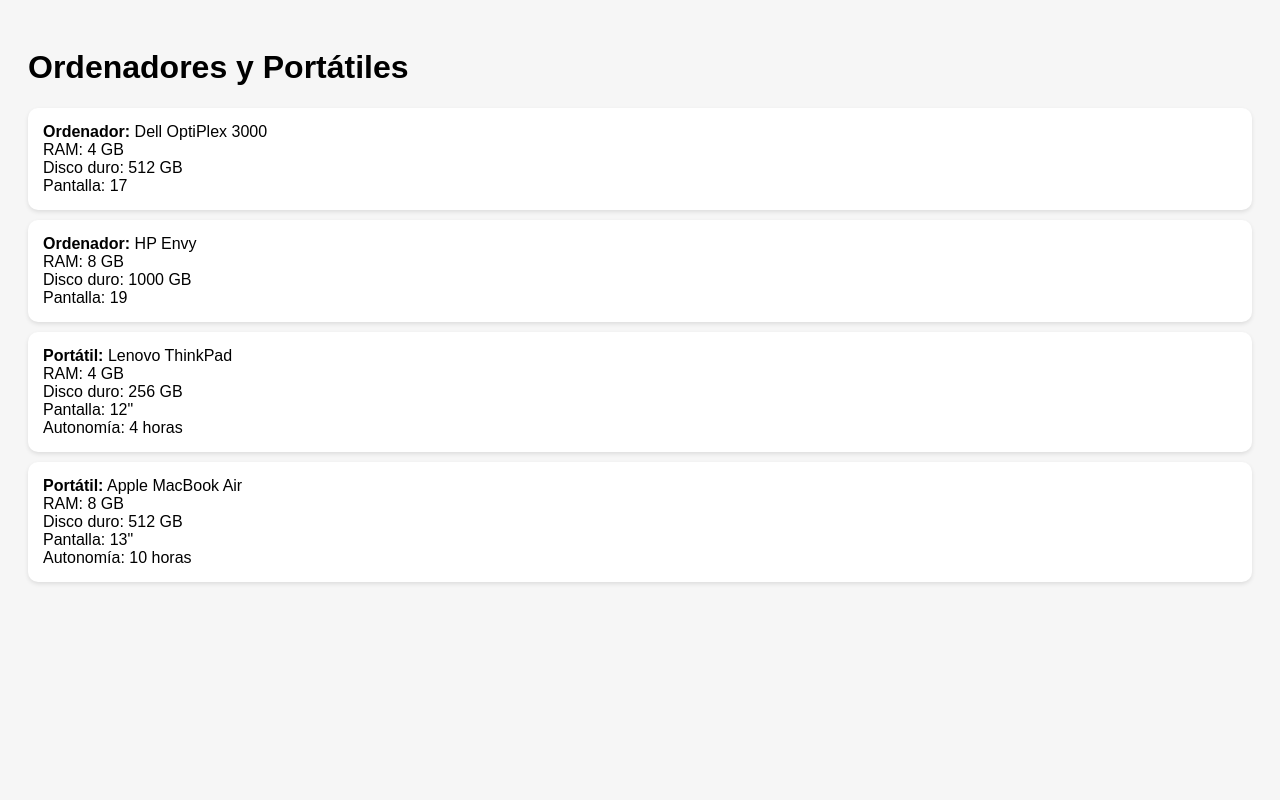
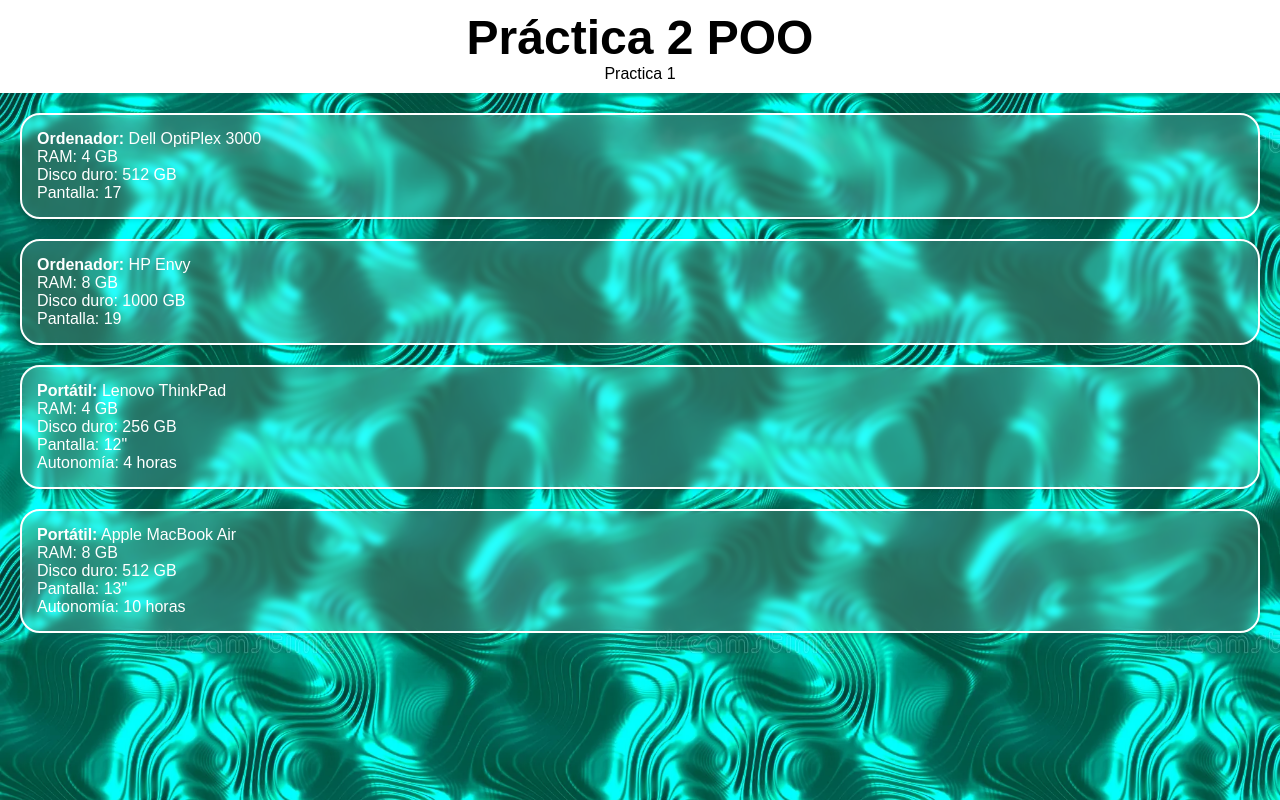
Before and after one commit to danidaug/entornoClienteDaniD, a plain HTML site: page PracticaPOO/index2.html in a window 1280 px wide. Drawn offline with Linux system fonts and the light colour scheme.

Commit message:
Practica POO

```diff
--- a/PracticaPOO/index2.html
+++ b/PracticaPOO/index2.html
@@ -1,83 +1,17 @@
 <!DOCTYPE html>
 <html lang="es">
 <head>
-<meta charset="UTF-8">
-<meta name="viewport" content="width=device-width, initial-scale=1.0">
-<title>Ordenadores y Portátiles</title>
-<style>
-  body {
-    font-family: Arial, sans-serif;
-    background: #f6f6f6;
-    padding: 20px;
-  }
-  .card {
-    background: white;
-    padding: 15px;
-    margin: 10px 0;
-    border-radius: 10px;
-    box-shadow: 0 2px 4px rgba(0,0,0,0.1);
-  }
-</style>
+    <meta charset="UTF-8">
+    <meta name="viewport" content="width=device-width, initial-scale=1.0">
+    <title>Ordenadores y Portátiles</title>
+    <link rel="stylesheet" href="styles/style.css">
 </head>
 <body>
-<h1> Ordenadores y Portátiles</h1>
-
-<div id="resultado"></div>
-
-<script>
-
-class Ordenador {
-    constructor(marca, modelo, ram = 4, discoDuro = 512, pulgadas = 17) {
-        if (!marca || !modelo) {
-            throw new Error("La marca y el modelo son obligatorios");
-        }
-
-        this.marca = marca;
-        this.modelo = modelo;
-        this.ram = Number(ram);
-        this.discoDuro = Number(discoDuro);
-        this.pulgadas = Number(pulgadas);
-    }
-
-    toString() {
-        return '<strong>Ordenador:</strong> '+this.marca +' '+this.modelo+'<br> RAM: '+this.ram+' GB<br> Disco duro: '+this.discoDuro+' GB<br> Pantalla: '+this.pulgadas;
-    }
-}
-
-class Portatil extends Ordenador {
-  constructor(marca, modelo, ram = 4, discoDuro = 256, pulgadas = 12, autonomia = 4) {
-    super(marca, modelo, ram, discoDuro, pulgadas);
-    this.autonomia = Number(autonomia);
-  }
-
-  toString() {
-    return `
-      <strong>Portátil:</strong> ${this.marca} ${this.modelo}<br>
-      RAM: ${this.ram} GB<br>
-      Disco duro: ${this.discoDuro} GB<br>
-      Pantalla: ${this.pulgadas}"<br>
-      Autonomía: ${this.autonomia} horas`;
-  }
-}
-
-
-const resultado = document.getElementById('resultado');
-
-
-const pc1 = new Ordenador("Dell", "OptiPlex 3000");
-const pc2 = new Ordenador("HP", "Envy", 8, 1000, 19);
-const portatil1 = new Portatil("Lenovo", "ThinkPad");
-const portatil2 = new Portatil("Apple", "MacBook Air", 8, 512, 13, 10);
-
-const ordenadores = [pc1, pc2, portatil1, portatil2];
-
-ordenadores.forEach(obj => {
-    const div = document.createElement('div');
-    div.classList.add('card');
-    div.innerHTML = obj.toString();
-    resultado.appendChild(div);
-});
-
-</script>
+    <div class="title">
+        <h1> Práctica 2 POO</h1>
+        <a href="index.html">Practica 1 </a>
+    </div>
+    <div id="resultado"></div>
+    <script src="scripts/script2.js"></script>
 </body>
 </html>
--- /dev/null
+++ b/PracticaPOO/scripts/script2.js
@@ -0,0 +1,51 @@
+class Ordenador {
+    constructor(marca, modelo, ram = 4, discoDuro = 512, pulgadas = 17) {
+        if (!marca || !modelo) {
+            throw new Error("La marca y el modelo son obligatorios");
+        }
+
+        this.marca = marca;
+        this.modelo = modelo;
+        this.ram = Number(ram);
+        this.discoDuro = Number(discoDuro);
+        this.pulgadas = Number(pulgadas);
+    }
+
+    toString() {
+        return '<strong>Ordenador:</strong> '+this.marca +' '+this.modelo+'<br> RAM: '+this.ram+' GB<br> Disco duro: '+this.discoDuro+' GB<br> Pantalla: '+this.pulgadas;
+    }
+}
+
+class Portatil extends Ordenador {
+  constructor(marca, modelo, ram = 4, discoDuro = 256, pulgadas = 12, autonomia = 4) {
+    super(marca, modelo, ram, discoDuro, pulgadas);
+    this.autonomia = Number(autonomia);
+  }
+
+  toString() {
+    return `
+      <strong>Portátil:</strong> ${this.marca} ${this.modelo}<br>
+      RAM: ${this.ram} GB<br>
+      Disco duro: ${this.discoDuro} GB<br>
+      Pantalla: ${this.pulgadas}"<br>
+      Autonomía: ${this.autonomia} horas`;
+  }
+}
+
+
+const resultado = document.getElementById('resultado');
+
+
+const pc1 = new Ordenador("Dell", "OptiPlex 3000");
+const pc2 = new Ordenador("HP", "Envy", 8, 1000, 19);
+const portatil1 = new Portatil("Lenovo", "ThinkPad");
+const portatil2 = new Portatil("Apple", "MacBook Air", 8, 512, 13, 10);
+
+const ordenadores = [pc1, pc2, portatil1, portatil2];
+
+ordenadores.forEach(obj => {
+    const div = document.createElement('div');
+    div.classList.add('card');
+    div.innerHTML = obj.toString();
+    resultado.appendChild(div);
+});
--- a/PracticaPOO/styles/style.css
+++ b/PracticaPOO/styles/style.css
@@ -18,12 +18,15 @@ body{
 }
 .title{
     padding: 10px;
-    display: flex;
-    justify-content: center;
-    align-items: center;
+
+    text-align: center;
     h1{
         font-size: 3em;
         color: rgb(0, 0, 0);
+    }
+    a{
+        color: black;
+        text-decoration: none;
     }
     background-color: rgb(255, 255, 255);
 }
@@ -89,3 +92,15 @@ input{
     margin-top: 10px;
     height: 20px;
 }
+
+.card {
+    background-color: rgba(255, 255, 255, 0.144);
+    backdrop-filter: blur(3px);
+    padding: 15px;
+    margin: 10px 0;
+    border-radius: 10px;
+    box-shadow: 0 2px 4px rgba(0,0,0,0.1);
+    margin: 20px;
+    border: 2px solid rgb(255, 255, 255);
+    border-radius: 20px;
+}
```
Also changed, not shown: PracticaPOO/index.html (+1 -1 lines).
